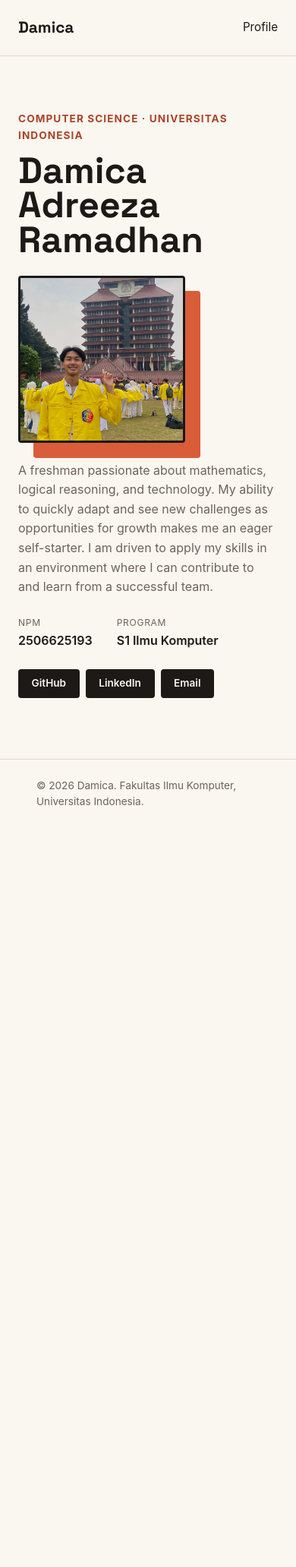
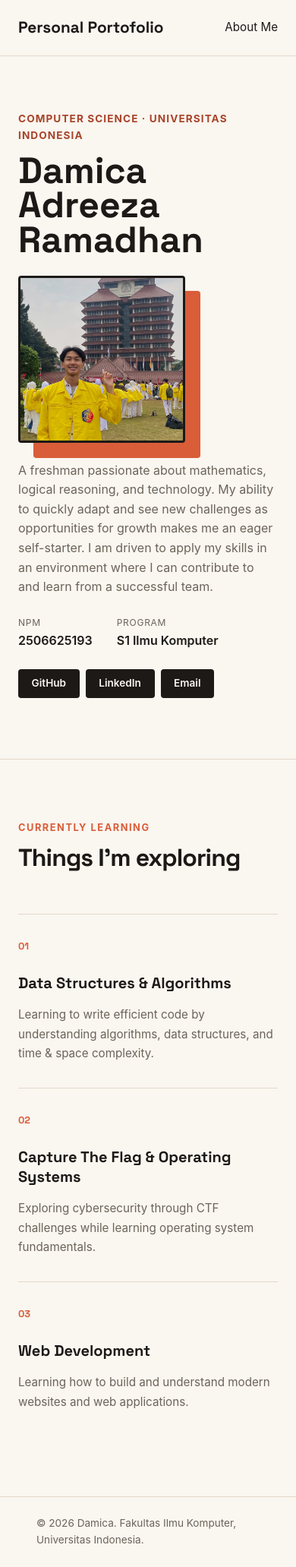
Before and after one commit to adreezadamica/myportofolio, a Django app: page / in a window 390 px wide. Shown: the whole page at 76% size. Before the commit the page ends 1060 px from the top, so only its background shows below. Run offline with Django 5.2, Linux system fonts and the light colour scheme.

Commit message:
feat: add currently learning section with responsive layout

```diff
--- a/static/css/style.css
+++ b/static/css/style.css
@@ -180,7 +180,7 @@ h1, .brand {
     border-top: 1px solid var(--line);
 }
 
-@media (max-width: 600px) {
+@media (max-width: 700px) {
     .hero-grid {
         grid-template-columns: 1fr;
         grid-template-areas:
@@ -197,3 +197,106 @@ h1, .brand {
         justify-content: flex-start;
     }
 }
+
+/* Section Baru Currently Learning */
+
+.learning {
+    padding: 7rem 0;
+    border-top: 1px solid var(--line);
+}
+
+.section-header {
+    margin-bottom: 3.5rem;
+}
+
+.section-kicker {
+    margin-bottom: 0.75rem;
+    color: var(--accent);
+    font-size: 0.8rem;
+    font-weight: 700;
+    text-transform: uppercase;
+    letter-spacing: 0.12em;
+}
+
+.section-header h2 {
+    font-family: "Space Grotesk", -apple-system, sans-serif;
+    font-size: clamp(2rem, 5vw, 3.5rem);
+    line-height: 1.1;
+    letter-spacing: -0.03em;
+}
+
+.learning-grid {
+    display: grid;
+    grid-template-columns: repeat(3, 1fr);
+    border-top: 1px solid var(--line);
+}
+
+.learning-item {
+    padding: 2rem 1.5rem 2.5rem;
+}
+
+.learning-item + .learning-item {
+    border-left: 1px solid var(--line);
+}
+
+.learning-number {
+    display: block;
+    margin-bottom: 3rem;
+    color: var(--accent);
+    font-family: "Space Grotesk", sans-serif;
+    font-size: 0.8rem;
+    font-weight: 700;
+}
+
+.learning-item h3 {
+    margin-bottom: 1rem;
+    font-family: "Space Grotesk", -apple-system, sans-serif;
+    font-size: 1.25rem;
+    line-height: 1.3;
+}
+
+.learning-item p {
+    color: var(--text-muted);
+    font-size: 0.95rem;
+    line-height: 1.7;
+}
+
+.site-header nav {
+    display: flex;
+    gap: 1.5rem;
+}
+
+.site-header nav a {
+    color: var(--ink);
+    text-decoration: none;
+}
+
+.site-header nav a:hover {
+    color: var(--accent);
+}
+
+
+/* responsif */
+
+@media (max-width: 700px) {
+    .learning {
+        padding: 5rem 0;
+    }
+
+    .learning-grid {
+        grid-template-columns: 1fr;
+    }
+
+    .learning-item {
+        padding: 2rem 0;
+    }
+
+    .learning-item + .learning-item {
+        border-top: 1px solid var(--line);
+        border-left: none;
+    }
+
+    .learning-number {
+        margin-bottom: 1.5rem;
+    }
+}
--- a/templates/index.html
+++ b/templates/index.html
@@ -12,9 +12,9 @@
 <body>
     <header class="site-header">
         <div class="container">
-            <a href="#profile" class="brand">Damica</a>
+            <a href="#profile" class="brand">Personal Portofolio</a>
             <nav>
-                <a href="#profile">Profile</a>
+                <a href="#profile">About Me</a>
             </nav>
         </div>
     </header>
@@ -50,6 +50,52 @@
                 </div>
             </div>
         </section>
+
+        <section class="learning" id="learning">
+            <div class="container">
+                <div class="section-header">
+                    <p class="section-kicker">Currently Learning</p>
+                    <h2>Things I'm exploring</h2>
+                </div>
+
+                <div class="learning-grid">
+
+                    <article class="learning-item">
+                        <span class="learning-number">01</span>
+
+                        <h3>Data Structures &amp; Algorithms</h3>
+
+                        <p>
+                            Learning to write efficient code by understanding
+                            algorithms, data structures, and time &amp; space complexity.
+                        </p>
+                    </article>
+
+                    <article class="learning-item">
+                        <span class="learning-number">02</span>
+
+                        <h3>Capture The Flag &amp; Operating Systems</h3>
+
+                        <p>
+                            Exploring cybersecurity through CTF challenges while
+                            learning operating system fundamentals.
+                        </p>
+                    </article>
+
+                    <article class="learning-item">
+                        <span class="learning-number">03</span>
+
+                        <h3>Web Development</h3>
+
+                        <p>
+                            Learning how to build and understand modern websites
+                            and web applications.
+                        </p>
+                    </article>
+
+                </div>
+            </div>
+        </section>
     </main>
 
     <footer class="site-footer">
```
